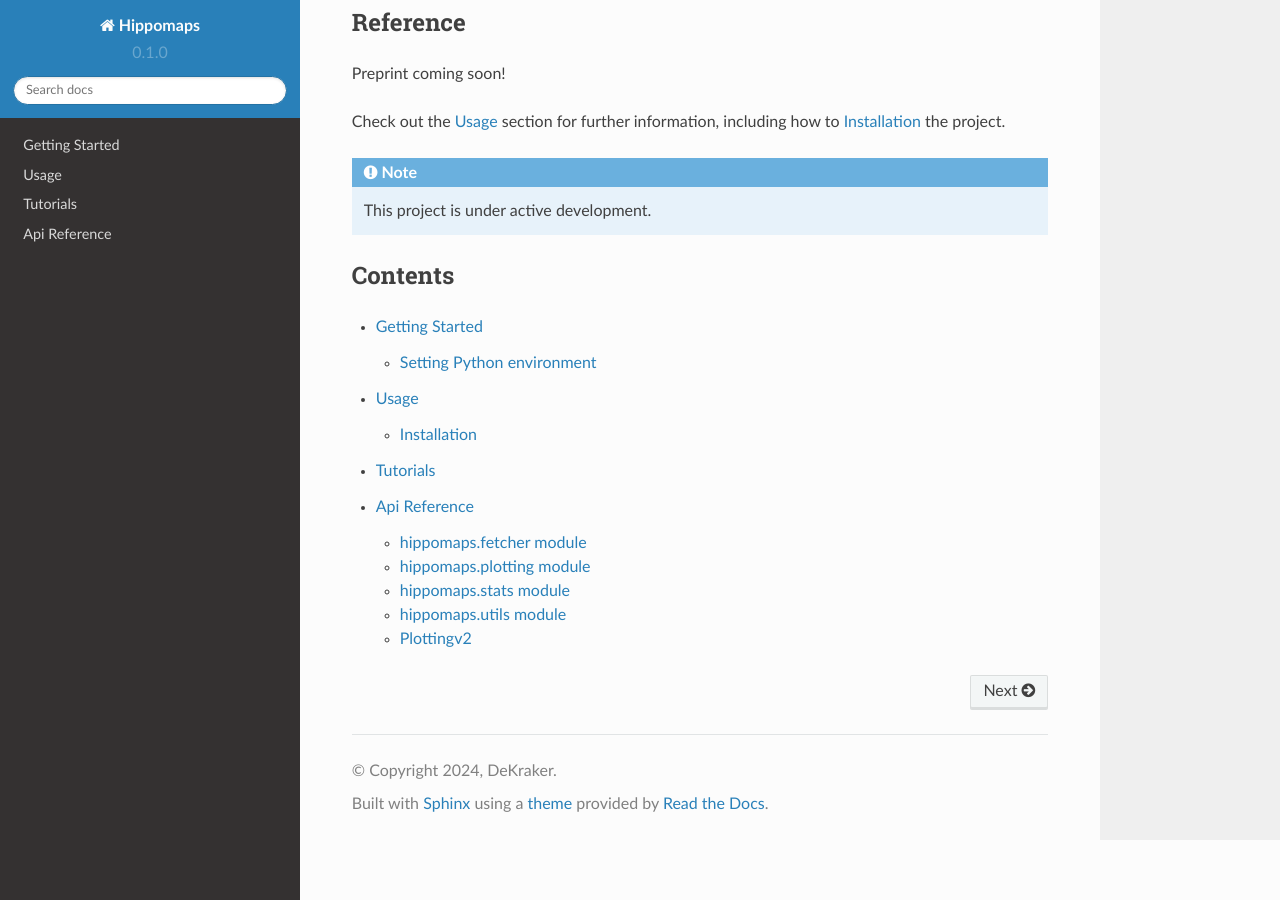
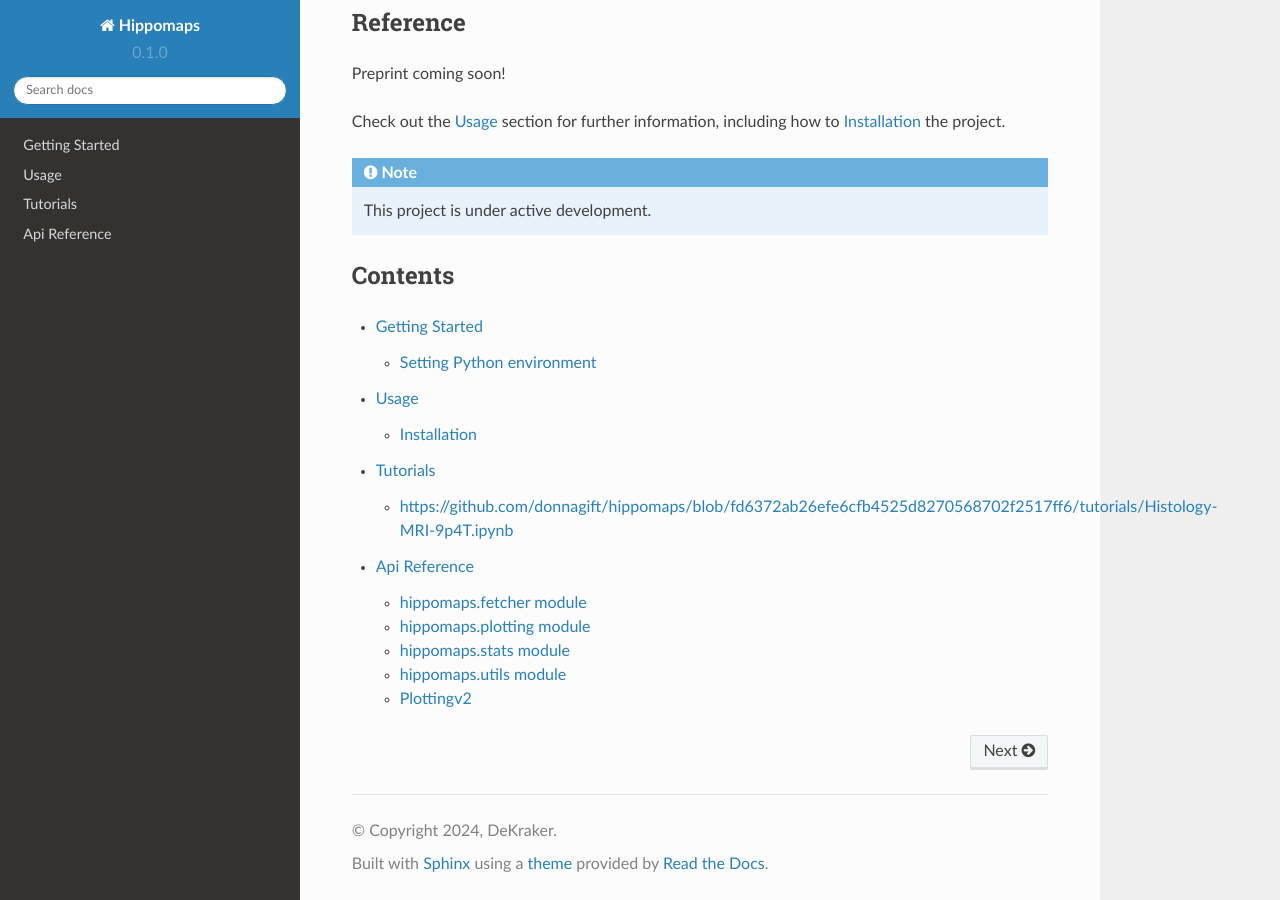
Before and after one commit to jordandekraker/hippomaps, a Sphinx documentation site: the page built from docs/source/index.rst, in a window 1280 px wide and 900 px high, scrolled down 762 px. Built offline with Sphinx 7.4.7 and the Read the Docs theme 2.0.0, drawn with Linux system fonts in a browser that asks for light colours; pages that are not in the unit, such as notebooks, are missing from menus; some of the changed lines change nothing that is shown.

Commit message:
test path from github tutorials

```diff
--- a/docs/source/tutorials.rst
+++ b/docs/source/tutorials.rst
@@ -5,7 +5,7 @@ Tutorials
    :maxdepth: 2
    :caption: Contents:
 
-   /notebooks/DimReduct.rst
+   https://github.com/donnagift/hippomaps/blob/fd6372ab26efe6cfb4525d8270568702f2517ff6/tutorials/Histology-MRI-9p4T.ipynb
 
 .. nbgallery::
    /notebooks/iEEG
```
